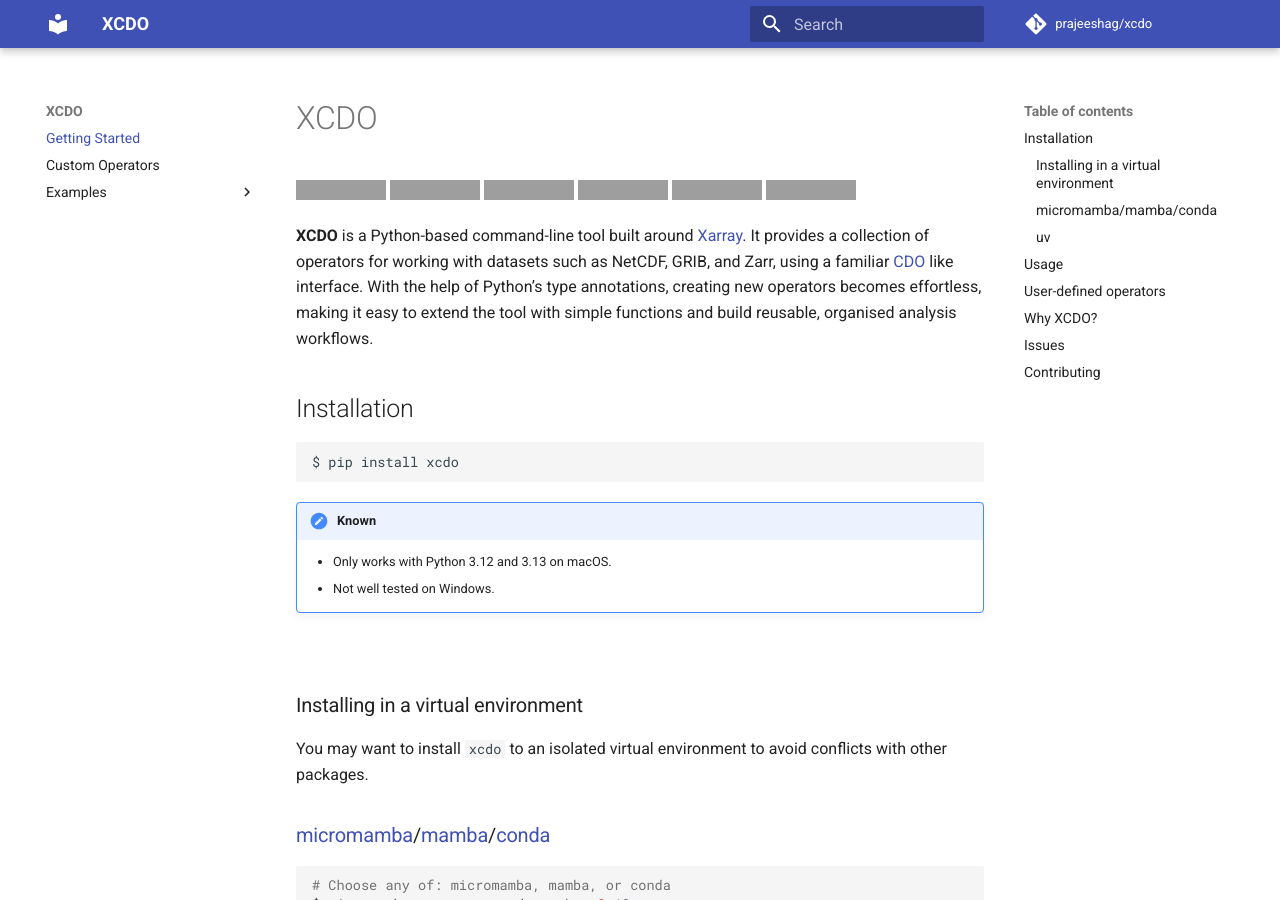
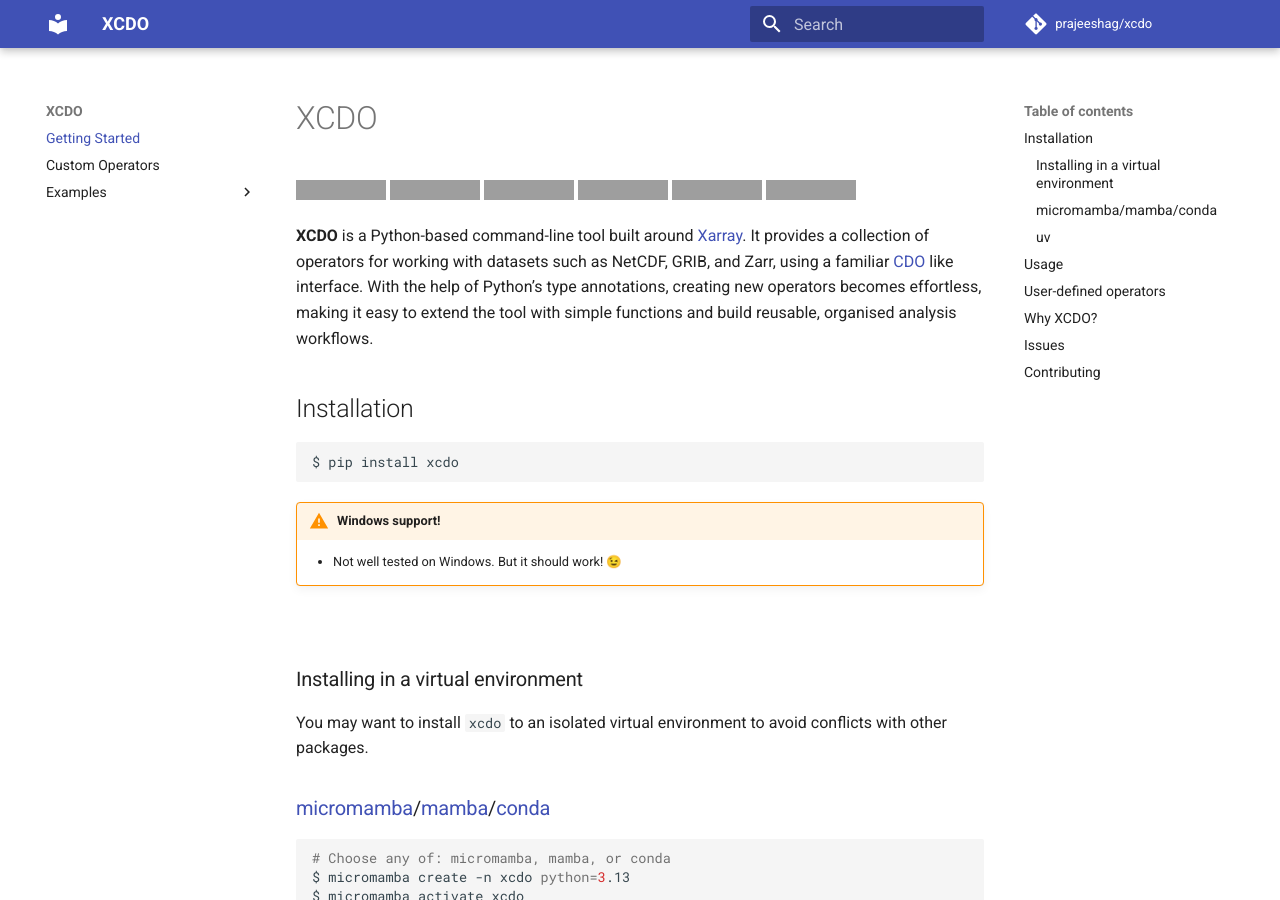
Before and after one commit to prajeeshag/xcdo, an MkDocs documentation site: the page built from docs/index.md, in a window 1280 px wide and 900 px high, cut to the strip 0-900 px from the top of the window. Built offline with MkDocs 1.6.1 and Material for MkDocs 9.7.7, drawn with Linux system fonts in a browser that asks for light colours; emoji names are drawn with the system emoji font; comment, search, counter and statistics services are not loaded; grey boxes are pictures that could not be loaded.

Commit message:
📝 docs: update

````diff
--- a/docs/index.md
+++ b/docs/index.md
@@ -17,9 +17,8 @@
 $ pip install xcdo
 ```
 
-!!! Known issues
-    - Only works with Python 3.12 and 3.13 on macOS.
-    - Not well tested on Windows.
+!!! warning "Windows support!"
+    - Not well tested on Windows. But it should work! :wink:
 
 <br>
 ### Installing in a virtual environment
````
Also changed, not shown: README.md (+2 -3 lines).
